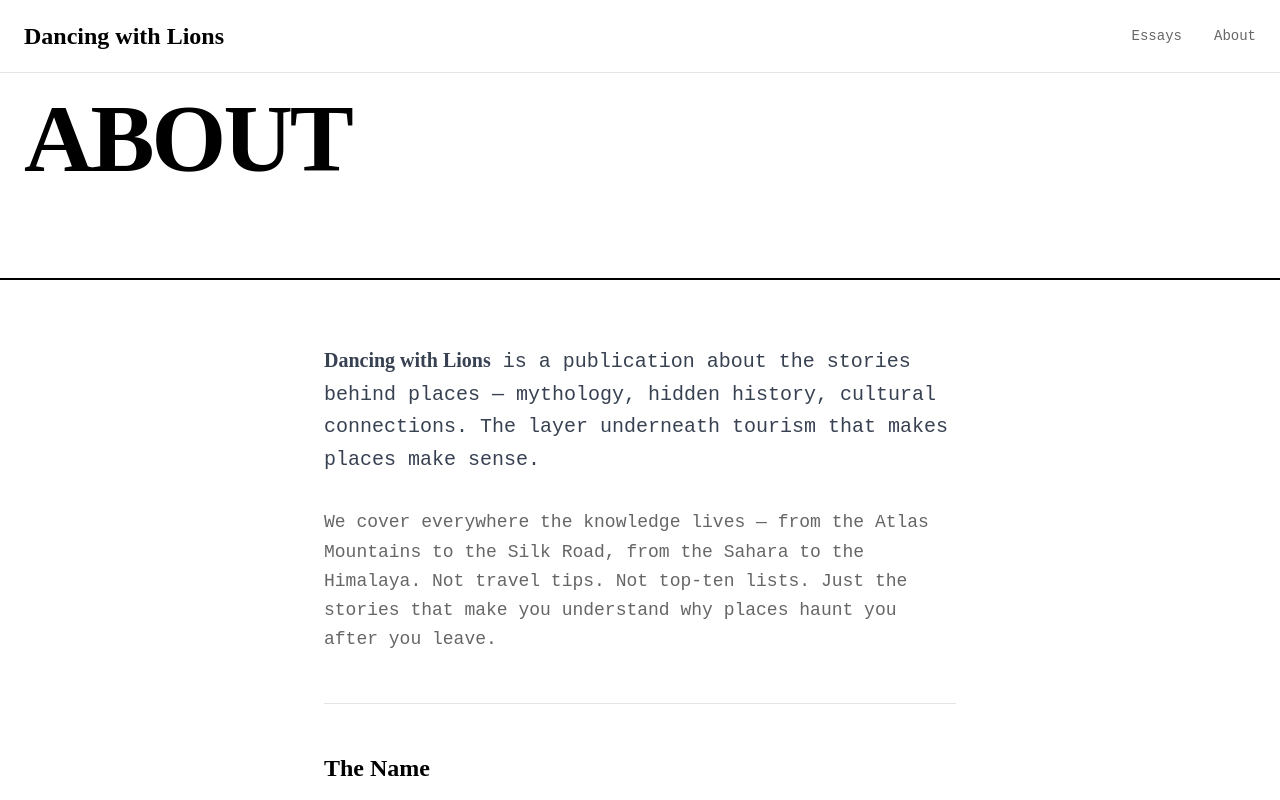
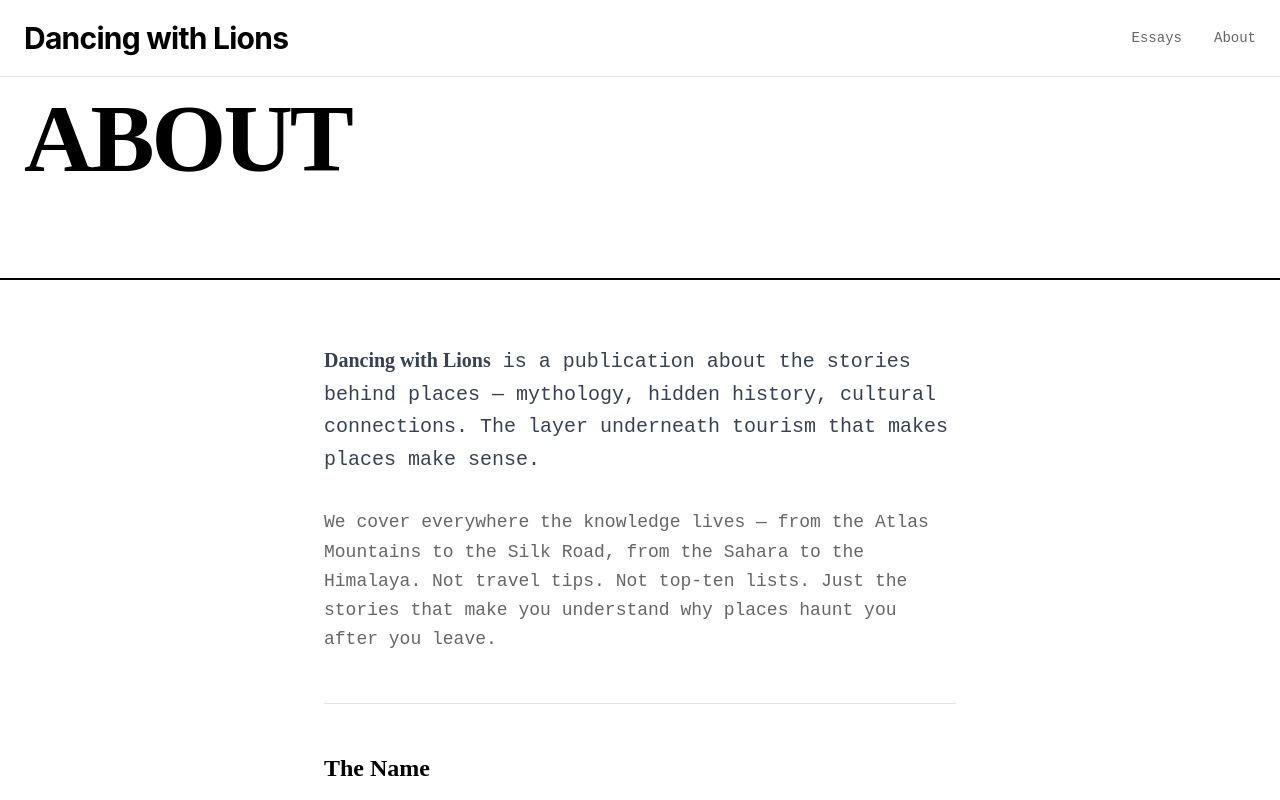
Before and after one commit to indigoandlavender/dancing-with-lions-2, a Next.js app: page /about in a window 1280 px wide. Shown: the top 800 px of the page. Built offline with nearby package versions, Linux system fonts and the light colour scheme.

Commit message:
Add files via upload

```diff
--- a/components/Header.tsx
+++ b/components/Header.tsx
@@ -35,10 +35,10 @@ export default function Header({ transparent = false }: HeaderProps) {
       <div className="max-w-[1400px] mx-auto px-6 py-5 flex items-center justify-between">
         <Link
           href="/"
-          className={`text-2xl font-bold tracking-normal transition-colors duration-300 ${
+          className={`text-3xl font-bold tracking-tight transition-colors duration-300 ${
             isTransparent ? 'text-white' : 'text-black'
           }`}
-          style={{ fontFamily: 'Fraunces, serif', fontWeight: 700 }}
+          style={{ fontFamily: 'Inter, sans-serif' }}
         >
           Dancing with Lions
         </Link>
```
